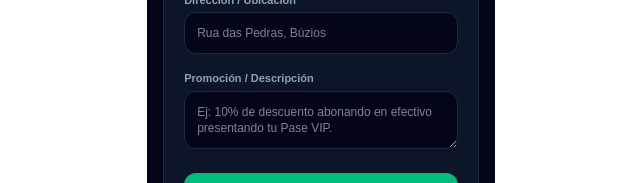
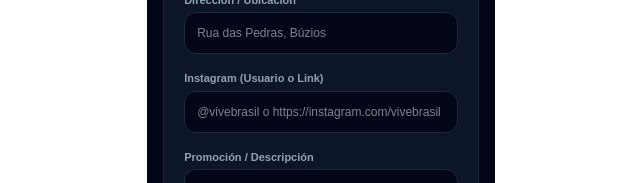
Before and after one commit to nicolasarenasrocco-glitch/vive-brasil-pass, a Next.js app: page /comercio in a window 1280 px wide. Shown: the part 1180-1363 px from the top of the page, without its empty margins (319-959 px from the left). Built offline with nearby package versions, Linux system fonts and the light colour scheme; no server answers.

Commit message:
Panel de comercio actualizado con Instagram

```diff
--- a/src/app/comercio/page.tsx
+++ b/src/app/comercio/page.tsx
@@ -12,12 +12,13 @@ export default function ComercioDashboard() {
   const [loading, setLoading] = useState(true);
   const [user, setUser] = useState<any>(null);
 
-  // Datos del Formulario Comercio
+  // Datos del Formulario Comercio (Con Instagram integrado)
   const [formData, setFormData] = useState({
     name: "",
     category: "Restaurante",
     phone: "",
     address: "",
+    instagram: "",
     description: "",
     imageUrl: "",
     menuImages: [] as string[],
@@ -54,6 +55,7 @@ export default function ComercioDashboard() {
               category: data.category || "Restaurante",
               phone: data.phone || "",
               address: data.address || "",
+              instagram: data.instagram || "",
               description: data.description || "",
               imageUrl: data.imageUrl || "",
               menuImages: data.menuImages || [],
@@ -479,6 +481,18 @@ export default function ComercioDashboard() {
           />
         </div>
 
+        {/* CAMPO DE INSTAGRAM INTEGRADO */}
+        <div className="flex flex-col gap-1">
+          <label className="text-[11px] font-bold text-slate-400">Instagram (Usuario o Link)</label>
+          <input
+            type="text"
+            value={formData.instagram}
+            onChange={(e) => setFormData({ ...formData, instagram: e.target.value })}
+            className="bg-slate-950 border border-slate-800 rounded-xl p-3 text-xs text-white focus:outline-none focus:border-emerald-500"
+            placeholder="@vivebrasil o https://instagram.com/vivebrasil"
+          />
+        </div>
+
         <div className="flex flex-col gap-1">
           <label className="text-[11px] font-bold text-slate-400">Promoción / Descripción</label>
           <textarea
```
